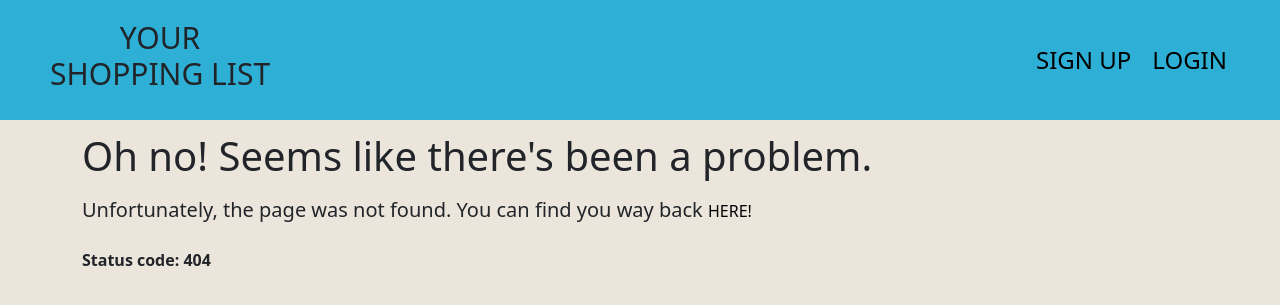
After one commit to mikael-johnsson/your-shopping-list, a Django app: template templates/404.html in a window 1280 px wide. The commit adds this page. Shown: the top 305 px of the page. Run offline with Django 4.2, Linux system fonts and the light colour scheme; the template is opened without the code that fills it, so the values that code supplies are empty; some libraries are stand-ins or nearby versions.

Commit message:
create 404 page

```diff
--- a/static/css/style.css
+++ b/static/css/style.css
@@ -289,6 +289,27 @@ nav h1 {
     font-size: medium;
 }
 
+/* 404, 403, 500 error pages*/
+.error-container {
+    display: flex;
+    flex-direction: column;
+    justify-content: center;
+    gap: 7px;
+}
+
+.error-heading {
+    margin-top: 12px;
+}
+
+.error-message {
+    font-size: 20px;
+}
+
+.error-code {
+    font-size: 16px;
+    font-weight: 600;
+}
+
 @media (min-width: 768px) {
     /*Nav bar*/
     .navbar {
--- /dev/null
+++ b/templates/404.html
@@ -0,0 +1,13 @@
+{% extends "base.html" %}
+{% load static %}
+
+{% block content%}
+
+<div class="error-container container">
+    <h1 class="error-heading">Oh no! Seems like there's been a problem.</h1>
+    <p class="error-message">Unfortunately, the page was not found. <span>You can find you way back <a href="{% url 'home' %}">here!</a></span></p>
+    <p class="error-code">Status code: 404</p>
+
+</div>
+
+{% endblock content %}
```
